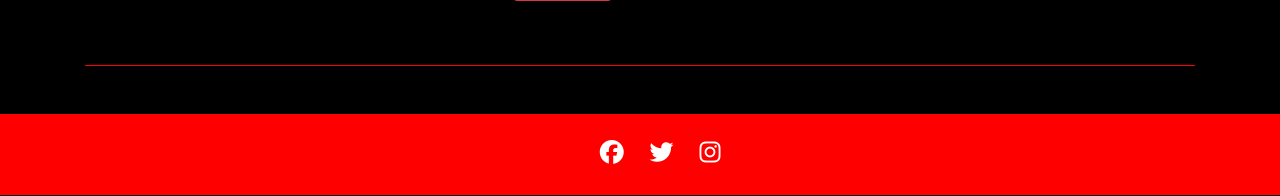
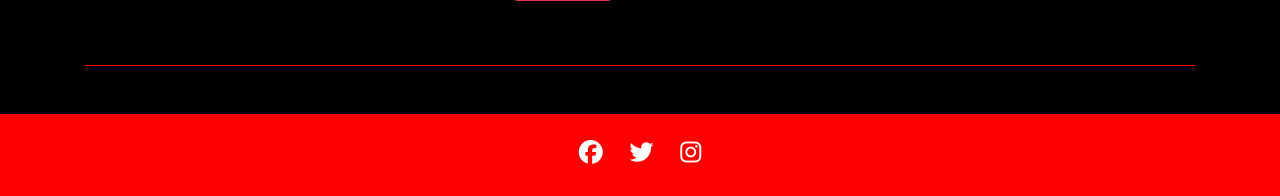
Before and after one commit to OlgaJ1989/taste-of-poland, a Django app: page /accounts/signup/ in a window 1280 px wide. Shown: the part 718-914 px from the top of the page. Run offline with Django 3.2, Linux system fonts and the light colour scheme; some libraries are stand-ins or nearby versions.

Commit message:
Adjust footer styling to make sure social media icons are centered

```diff
--- a/static/css/style.css
+++ b/static/css/style.css
@@ -30,6 +30,9 @@ footer {
     padding-top: 15px;
     padding-bottom: 5px;
     width: 100%;
+    display: flex;
+    flex-direction: column;
+    justify-content: center;
 }
 
 .social-media {
--- a/templates/base.html
+++ b/templates/base.html
@@ -1,5 +1,4 @@
 {% load static %}
-
 
 <!DOCTYPE html>
 <html lang="en">
@@ -10,20 +9,25 @@
     <meta name="viewport" content="width=device-width, initial-scale=1.0">
     <meta name="description" content="A traditional Polish restaurant in the centre of Brighton">
     <meta name="keywords" content="brighton, restaurant, polish">
+    <!-- Favicon -->
     <link rel="apple-touch-icon" sizes="180x180" href="{% static 'images/favicon/apple-touch-icon.png' %}">
     <link rel="icon" type="image/png" sizes="32x32" href="{% static 'images/favicon/favicon-32x32.png' %}">
     <link rel="icon" type="image/png" sizes="16x16" href="{% static 'images/favicon/favicon-16x16.png' %}">
     <link rel="manifest" href="{% static 'images/favicon/site.webmanifest' %}">
+    <!-- Bootstrap -->
     <link rel="stylesheet" href="https://cdn.jsdelivr.net/npm/bootstrap@4.6.1/dist/css/bootstrap.min.css"
         integrity="sha384-zCbKRCUGaJDkqS1kPbPd7TveP5iyJE0EjAuZQTgFLD2ylzuqKfdKlfG/eSrtxUkn" crossorigin="anonymous">
+    <!-- Google Fonts -->
     <link href="https://fonts.googleapis.com/css2?family=Tangerine:wght@700&display=swap" rel="stylesheet">
     <link rel="stylesheet" href="https://fonts.googleapis.com/css?family=Roboto+Slab">
+    <!-- Custom CSS -->
     <link rel="stylesheet" href="{% static 'css/style.css' %}" type="text/css">
     <title>Taste of Poland</title>
 </head>
 
 <body>
     <header>
+        <!-- Navbar -->
         <nav class="navbar navbar-dark navbar-expand-sm" style="background-color: #fc0303;">
             <a href="/" class="navbar-brand" id="my-logo">Taste of Poland</a>
             <button class="navbar-toggler" type="button" data-toggle="collapse" data-target="#navbarToggler"
@@ -67,6 +71,7 @@
     <div class="container">
         <div class="row">
             <div class="col-md-8 offset-md-2">
+                <!-- Login / Logout notification -->
                 {% for message in messages %}
                 <div class="alert {{ message.tags }} alert-dismissible fade show" id="msg" role="alert">
                     {{ message | safe }}
@@ -83,15 +88,16 @@
 
     {% endblock %}
 
+    <!-- Footer -->
     <footer class="position-sticky">
         <div class="container">
             <div class="row">
                 <div class="col-12">
-                    <ul class="social-media">
+                    <ul class="social-media pl-0 ml-0">
                         <li>
                             <a href="https://en-gb.facebook.com/" target="_blank" rel="noopener"
                                 aria-label="Visit our Facebook page (opens in a new tab)"><i
-                                    class="fab fa-facebook"></i></a>
+                                    class="fab fa-facebook "></i></a>
                         </li>
                         <li>
                             <a href="https://twitter.com/?lang=en-gb" target="_blank" rel="noopener"
```
